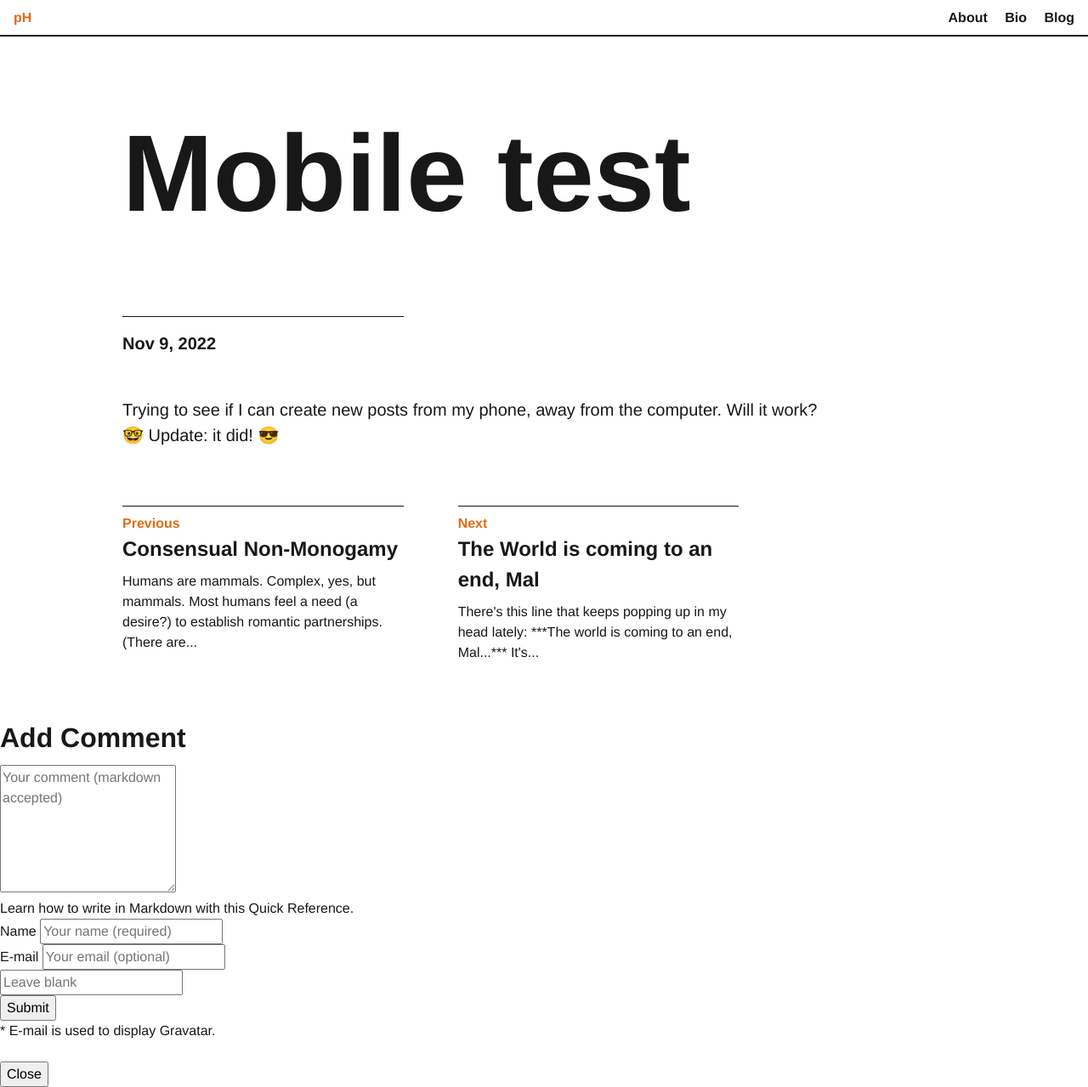
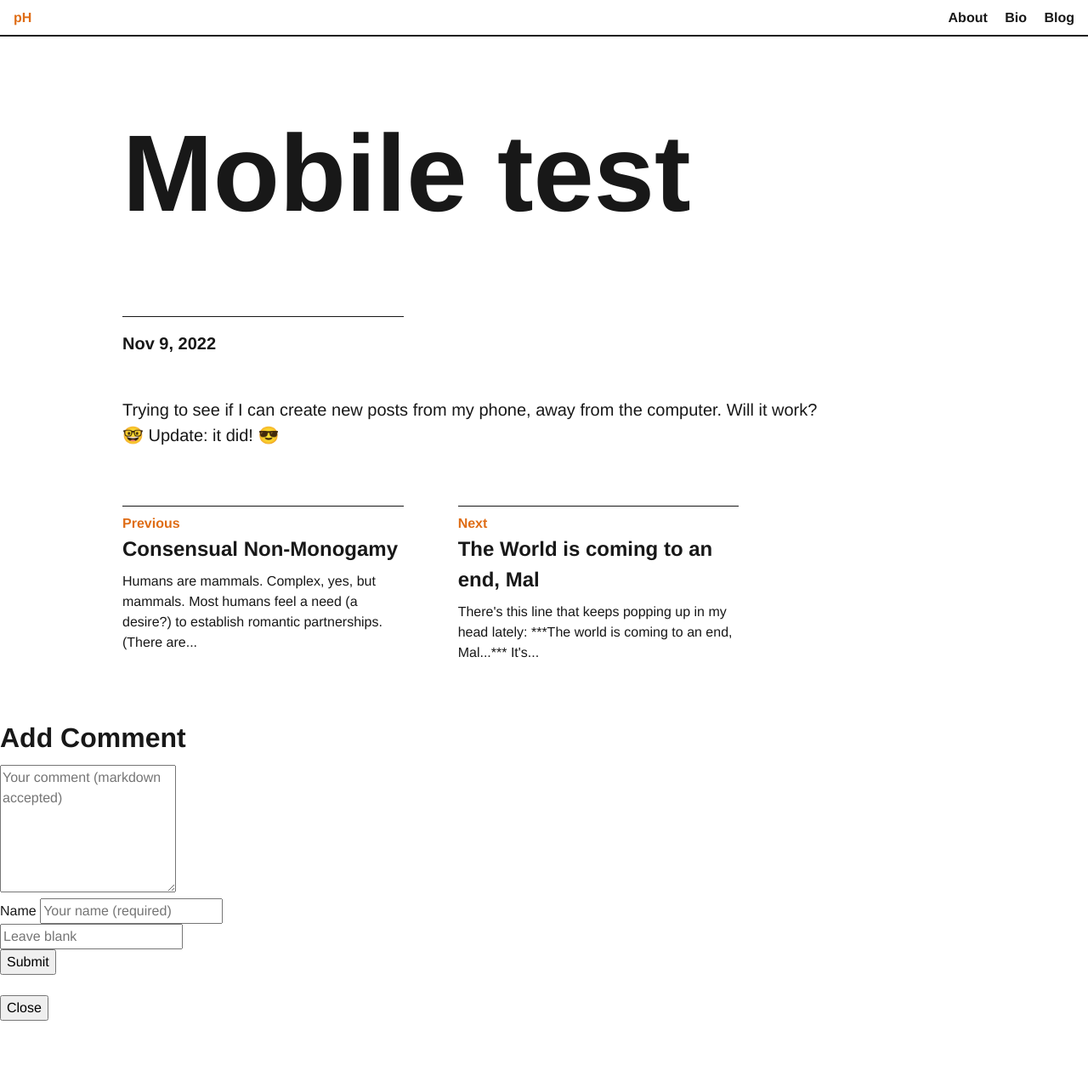
Before and after one commit to pedro-homero/pedro-homero.github.io, a Jekyll site: the page built from _posts/2022-11-09-mobile-test.markdown, in a window 1280 px wide. Shown: the whole page at 85% size. Built offline with Jekyll 4.4.1, drawn with Linux system fonts in a browser that asks for light colours; nearby versions of some CDN libraries; comment, search, counter and statistics services are not loaded; after the commit the page ends 1201 px from its top, so only the background shows below that.

Commit message:
Add files via upload

```diff
--- a/_includes/comment_form.html
+++ b/_includes/comment_form.html
@@ -10,9 +10,6 @@
     <label for="comment-form-message"><h2>Add Comment <small><a rel="nofollow" id="cancel-comment-reply-link" href="{{ page.url | absolute_url }}#respond" style="display:none;">(cancel reply)</a></small></h2>
       <textarea class="textfield__input" name="fields[message]" type="text" id="comment-form-message" placeholder="Your comment (markdown accepted)" required rows="6"></textarea>
     </label>
-    <div class="comment-form-message-footnote">
-      Learn how to write in Markdown with this <a rel="nofollow" target="_blank" href="https://kramdown.gettalong.org/quickref.html">Quick Reference</a>.
-    </div>
   </div>
 
     <div class="textfield narrowfield">
@@ -21,30 +18,14 @@
       </label>
     </div>
 
-    <div class="textfield narrowfield">
-      <label for="comment-form-email">E-mail
-        <input class="textfield__input" name="fields[email]" type="email" id="comment-form-email" placeholder="Your email (optional)"/>
-      </label>
-    </div>
-
-<!--    <div class="checkbox-email-notification">
-      <input type="checkbox" name="options[subscribe]" value="email">
-        Notify me of new comments on this post.
-    </div>-->
-
     <div class="textfield narrowfield hp">
       <label for="hp">
         <input class="textfield__input" name="fields[hp]" id="hp" type="text" placeholder="Leave blank">
       </label>
     </div>
 
-<!--     <div id="reCaptcha" class="g-recaptcha" data-sitekey="{{ site.reCaptcha.siteKey }}"></div> -->
-
     <button class="button" id="comment-form-submit">Submit</button>
 
-    <div class="comment-form-footnote">
-      * E-mail is used to display <a rel="nofollow" target="_blank" href="https://gravatar.com/">Gravatar</a>.
-    </div>
 </form>
 
 <article class="modal mdl-card mdl-shadow--2dp">
--- a/_includes/comments.html
+++ b/_includes/comments.html
@@ -8,13 +8,12 @@
     {% assign comments_by_date = comments | sort: 'date' | reverse %}
     <!-- List main comments in reverse date order, newest first. List replies in date order, oldest first. -->
     {% for comment in comments_by_date %}
-    {%- assign email           = comment.email %}
     {%- assign name            = comment.name %}
     {%- assign url             = comment.url %}
     {%- assign date            = comment.date %}
     {%- assign message         = comment.message %}
     {%- assign uid             = comment._id %}
-    {% include comment.html is_reply=false uid=uid replying_to=0 email=email name=name url=url date=date message=message uid=uid %}
+    {% include comment.html is_reply=false uid=uid replying_to=0 name=name url=url date=date message=message uid=uid %}
     {% endfor %}
   </div>
   {% endif %}
```
Also changed, not shown: _includes/comment.html (+1 -6 lines).
